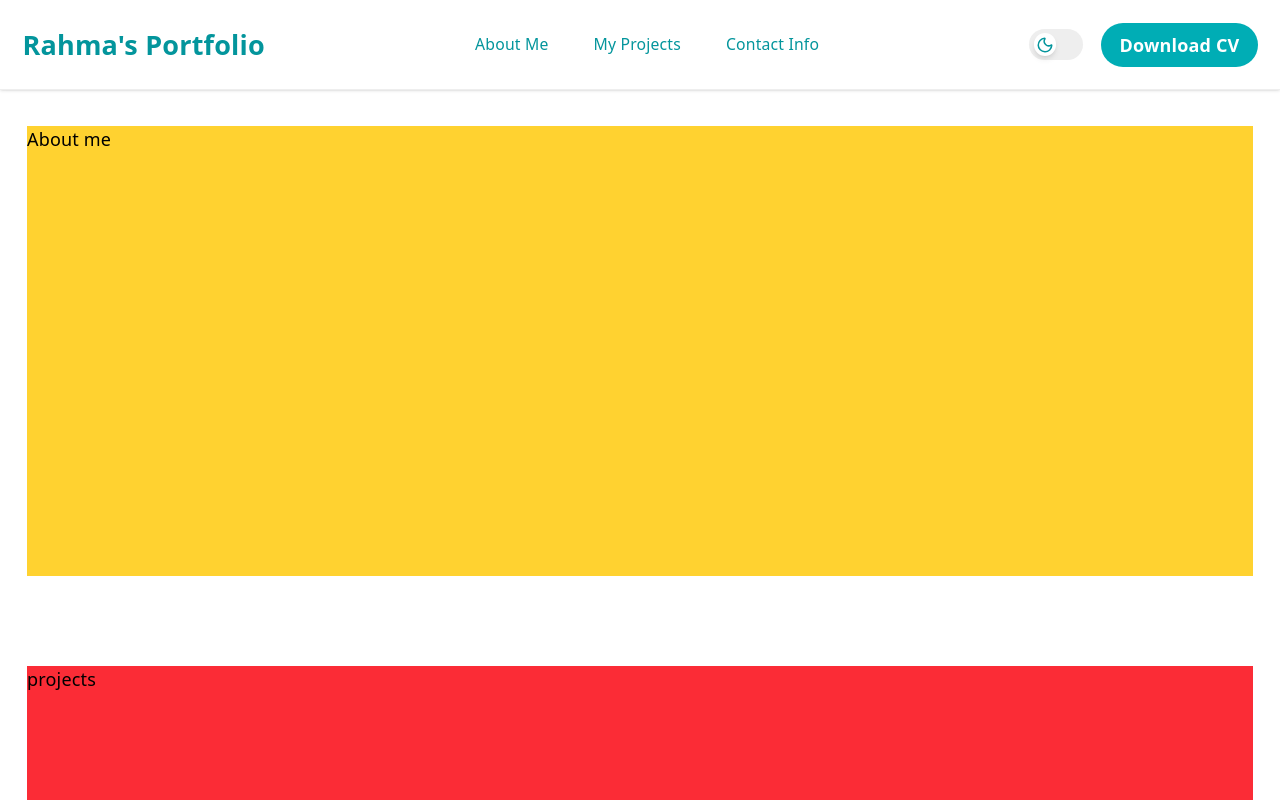
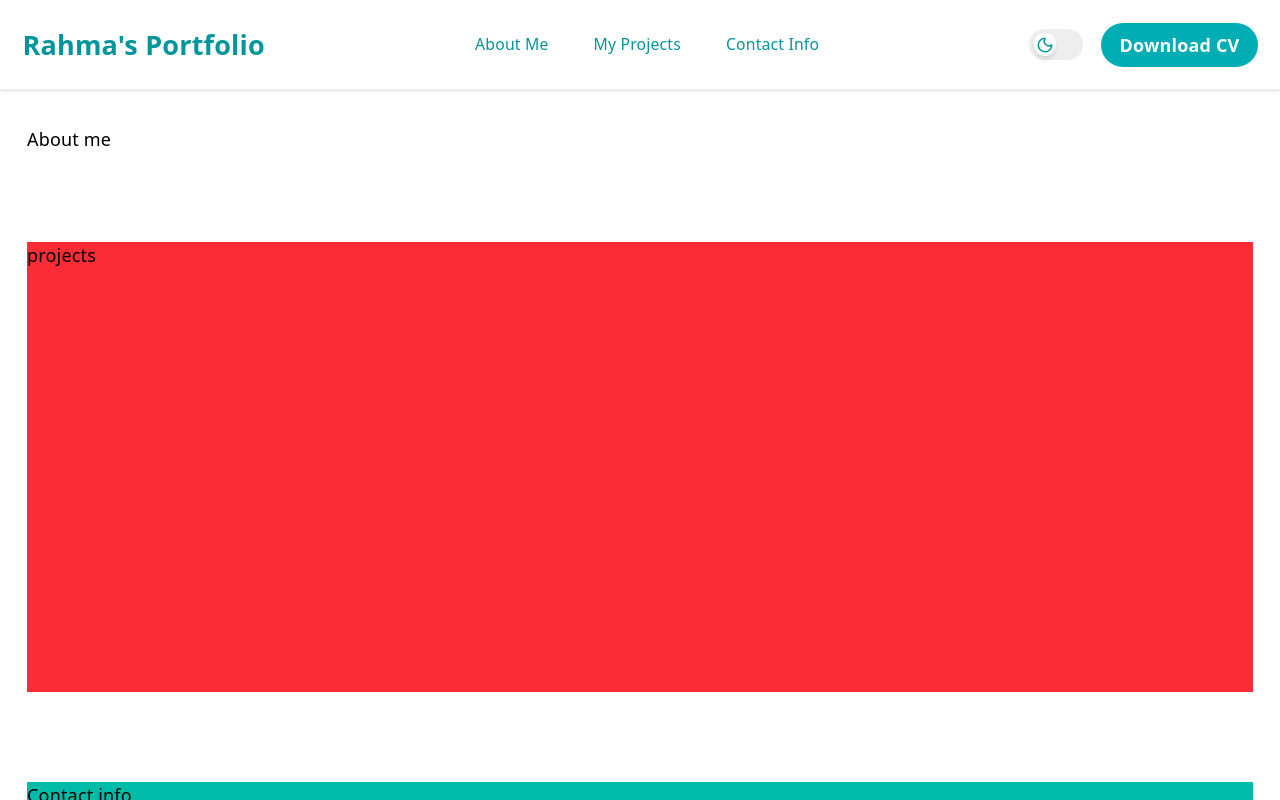
Before and after one commit to RahmaAhmed12/Rahma-Portfolio, a React (Vite) app: page / in a window 1280 px wide. Shown: the top 800 px of the page. Built offline with nearby package versions, Linux system fonts and the light colour scheme.

Commit message:
feat: update About Me section with styling and localization support

```diff
--- a/src/features/home/sections/aboutMe.tsx
+++ b/src/features/home/sections/aboutMe.tsx
@@ -1,6 +1,6 @@
 const AboutMe = () => {
   return (
-    <div id="AboutMe" className="h-100 bg-amber-300">
+    <div id="AboutMe" className=" ">
       About me
     </div>
   );
--- a/src/locales/en.json
+++ b/src/locales/en.json
@@ -6,5 +6,10 @@
       "contactInfo": "Contact Info",
       "projects": "My Projects"
     }
+  },
+  "aboutMeSection": {
+    "title1": "About",
+    "title2": "Me",
+    "description": ""
   }
 }
```
